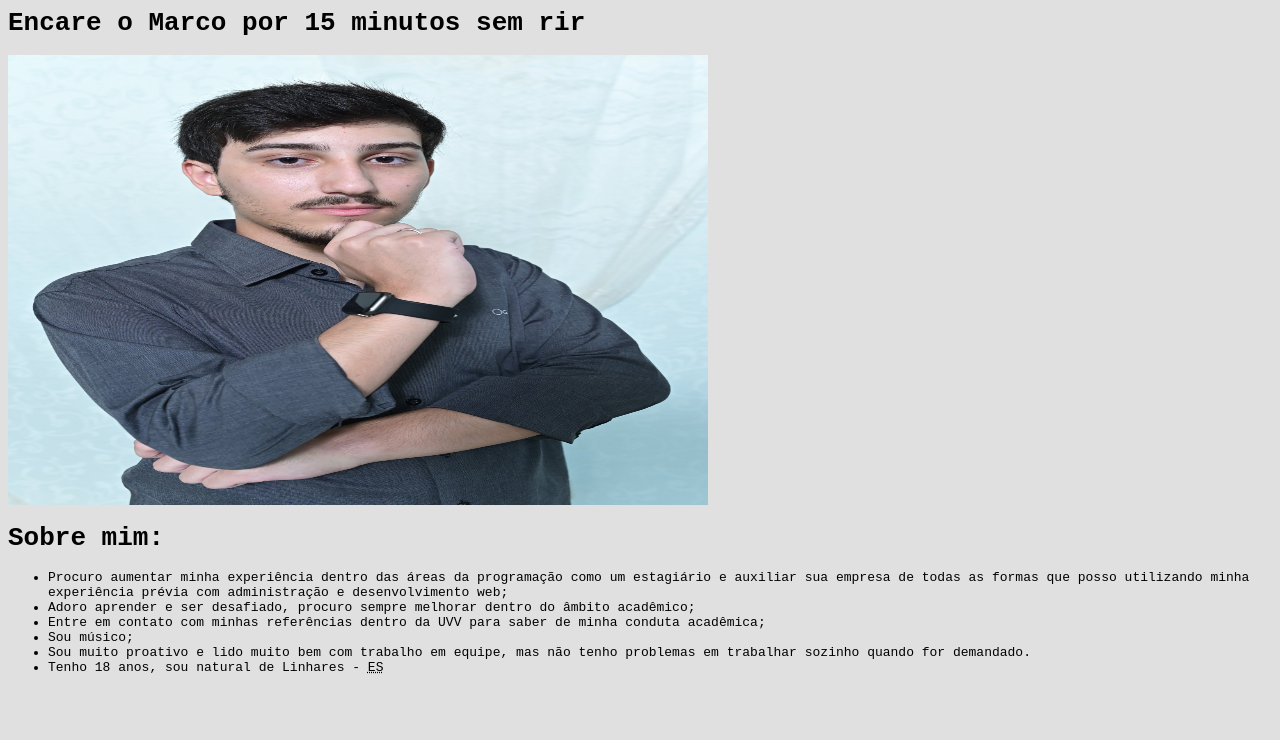
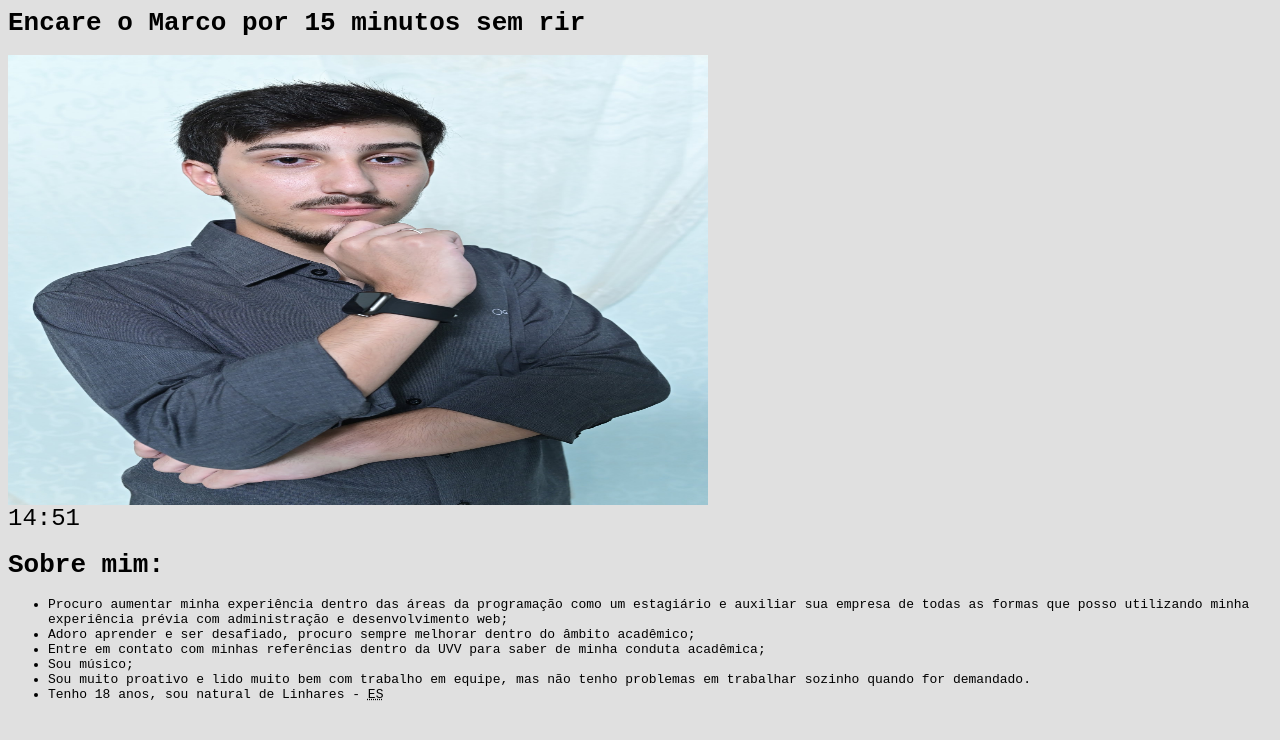
Before and after one commit to Markyneos/meucurriculo, a plain HTML site: page sobre-mim.html in a window 1280 px wide. Drawn offline with Linux system fonts and the light colour scheme.

Commit message:
Mexi nuns negócios chatos

```diff
--- a/eu.css
+++ b/eu.css
@@ -7,3 +7,7 @@ body {
     background-color: #e0e0e0;
     font-family: monospace;
 }
+
+.timer {
+    font-size: 24px;
+}
--- a/sobre-mim.html
+++ b/sobre-mim.html
@@ -6,9 +6,41 @@
 </head>
 
 <body>
+    <script>
+        function startTimer(duration, display) {
+            var timer = duration, minutes, seconds;
+            var timerTimeout = setTimeout(updateTimer, 1000);
+
+            function updateTimer() {
+                minutes = parseInt(timer / 60,10);
+                seconds = parseInt(timer % 60, 10);
+
+                minutes = minutes < 10 ? "0" + minutes : minutes;
+                seconds = seconds < 10 ? "0" + seconds : seconds;
+
+                display.textContent = minutes + ":" + seconds;
+
+                if (--timer < 0) {
+                    clearTimeout(timerTimeout);
+                } else {
+                    timerTimeout = setTimeout(updateTimer, 1000);
+                }
+            }
+
+            var timerTimeout = setTimeout(updateTimer, 1000);
+        }
+
+
+        window.onload = function () {
+            var display = document.getElementById('timer');
+            startTimer(60 * 15, display)
+        };
+    </script>
+
     <header>
         <h1>Encare o Marco por 15 minutos sem rir</h1>
         <img src="/imagens/MAG_2623.JPG" width="700px" height="450px">
+        <div class="timer" id="timer">15:00</div>
     <h1>Sobre mim:</h1>
     <ul>
         <li>Procuro aumentar minha experiência dentro das áreas da programação como um estagiário e auxiliar sua empresa de todas as formas que posso utilizando minha experiência prévia com administração e desenvolvimento web;</li>
--- a/style.css
+++ b/style.css
@@ -39,6 +39,12 @@ body {
 
 }
 
+table, th, td {
+    border: 1px solid;
+    padding: 10px;
+    border-collapse: collapse;
+
+}
 button {
     position: fixed;
     left: 42%;
```
Also changed, not shown: index.html (+1 -1 lines), copia.txt.
